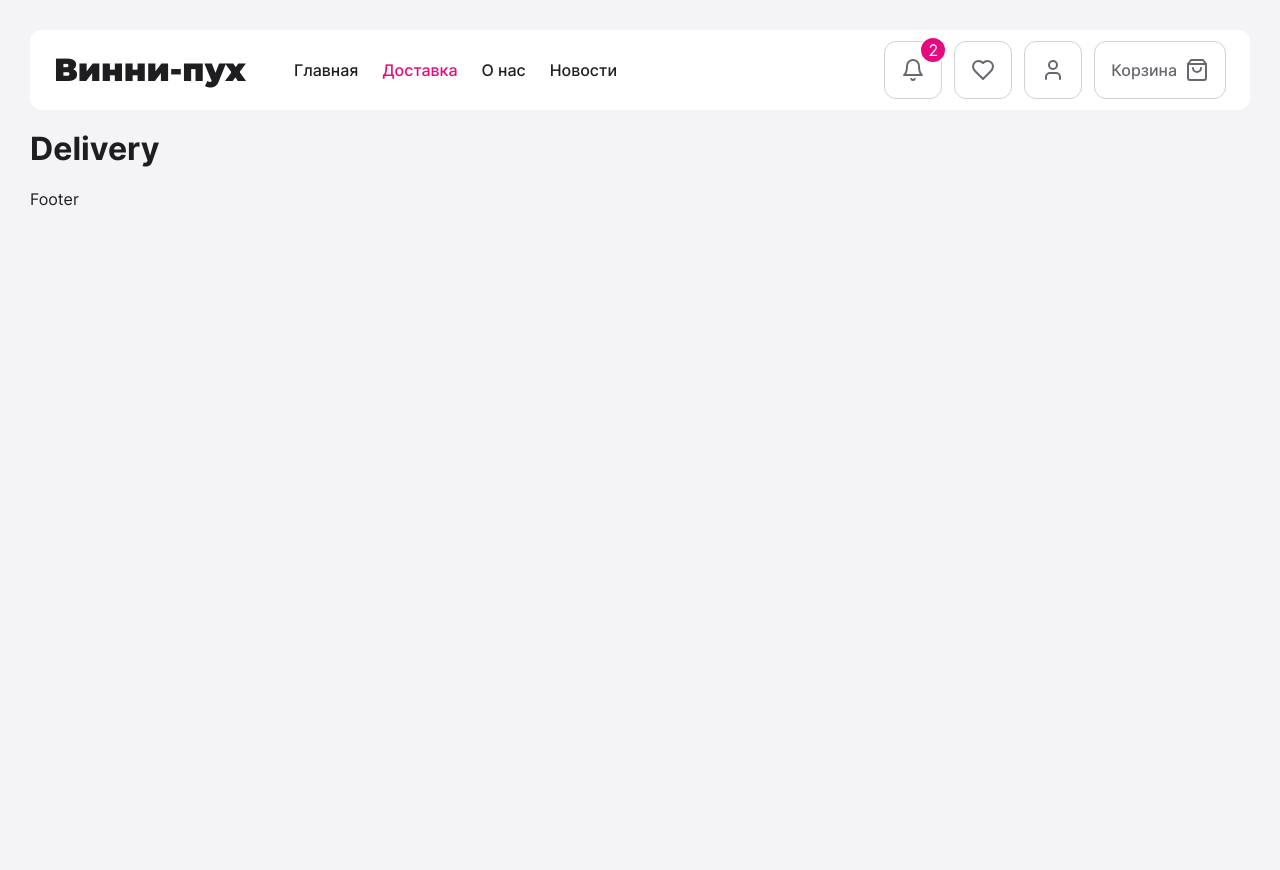
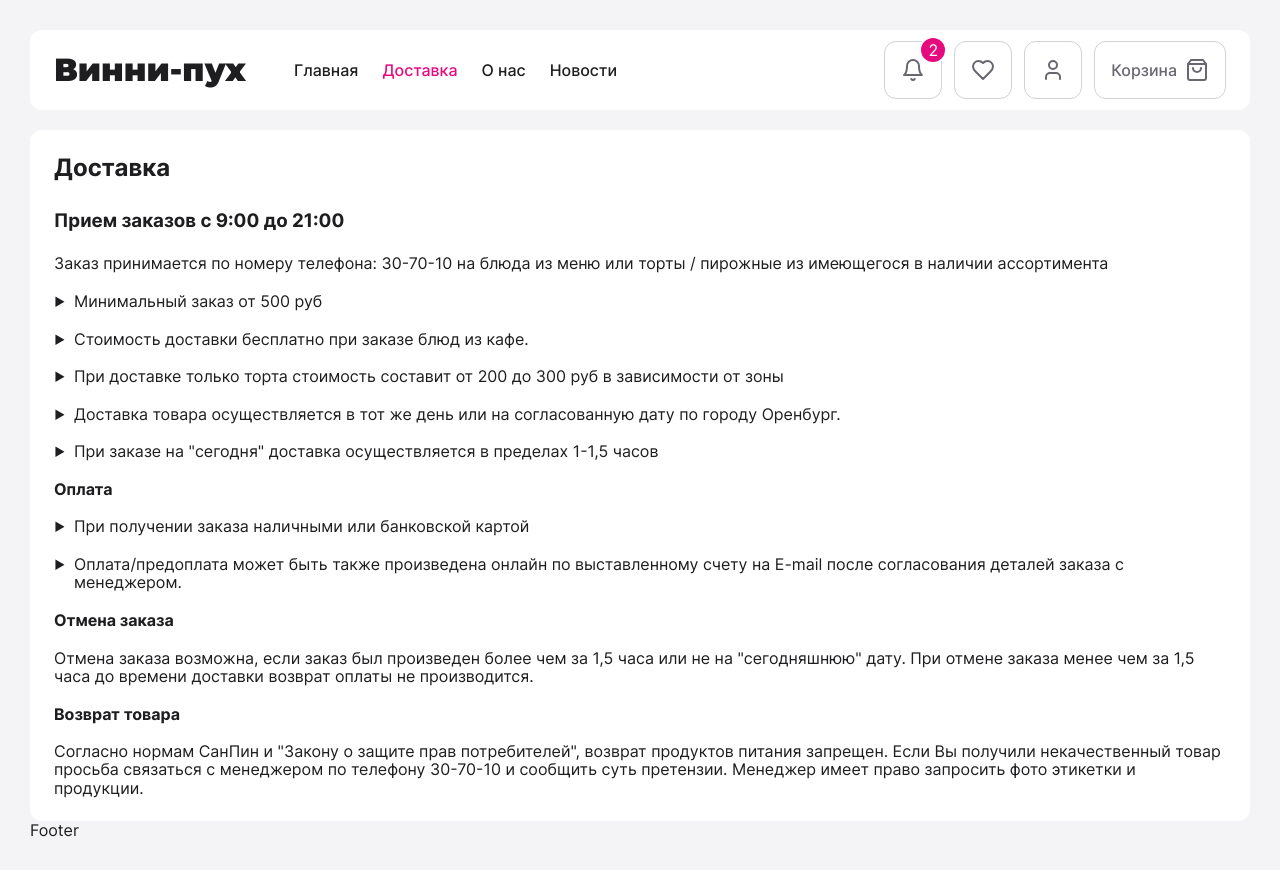
Before and after one commit to DStarky/vinnie, a React (Create React App) app: page /delivery in a window 1280 px wide. Before the commit the page ends 800 px from the top, so only its background shows below. Built offline with nearby package versions, Linux system fonts and the light colour scheme.

Commit message:
add delivery page

```diff
--- a/src/assets/styles/_main.scss
+++ b/src/assets/styles/_main.scss
@@ -75,3 +75,20 @@ code {
     padding: 0;
   }
 }
+
+.page-wrapper {
+  background-color: $color-bg-white;
+  padding: 2.4rem;
+  border-radius: 1.2rem;
+  & *:not(:last-child){
+    margin-bottom: 1.2em;
+  }
+
+  & ul{
+    list-style-type: disclosure-closed;
+  }
+
+  & li{
+    margin-left: 2rem;
+  }
+}
--- a/src/pages/Delivery/Delivery.jsx
+++ b/src/pages/Delivery/Delivery.jsx
@@ -1,6 +1,49 @@
 const Delivery = () => {
   return (
-    <h1>Delivery</h1>
-  )
-}
-export default Delivery
+    <div className={`page-wrapper`}>
+      <h2>Доставка</h2>
+      <h3>Прием заказов с 9:00 до 21:00</h3>
+      <p>
+        Заказ принимается по номеру телефона: 30-70-10 на блюда из меню или
+        торты / пирожные из имеющегося в наличии ассортимента
+      </p>
+      <ul>
+        <li>Минимальный заказ от 500 руб</li>
+        <li>Стоимость доставки бесплатно при заказе блюд из кафе.</li>
+        <li>
+          При доставке только торта стоимость составит от 200 до 300 руб в
+          зависимости от зоны
+        </li>
+        <li>
+          Доставка товара осуществляется в тот же день или на согласованную дату
+          по городу Оренбург.
+        </li>
+        <li>
+          При заказе на "сегодня" доставка осуществляется в пределах 1-1,5 часов
+        </li>
+      </ul>
+      <h4>Оплата</h4>
+      <ul>
+        <li>При получении заказа наличными или банковской картой</li>
+        <li>
+          Оплата/предоплата может быть также произведена онлайн по выставленному
+          счету на E-mail после согласования деталей заказа с менеджером.
+        </li>
+      </ul>
+      <h4>Отмена заказа</h4>
+      <p>
+        Отмена заказа возможна, если заказ был произведен более чем за 1,5 часа
+        или не на "сегодняшнюю" дату. При отмене заказа менее чем за 1,5 часа до
+        времени доставки возврат оплаты не производится.{' '}
+      </p>
+      <h4>Возврат товара</h4>
+      <p>
+        Согласно нормам СанПин и "Закону о защите прав потребителей", возврат
+        продуктов питания запрещен. Если Вы получили некачественный товар
+        просьба связаться с менеджером по телефону 30-70-10 и сообщить суть
+        претензии. Менеджер имеет право запросить фото этикетки и продукции.{' '}
+      </p>
+    </div>
+  );
+};
+export default Delivery;
```
